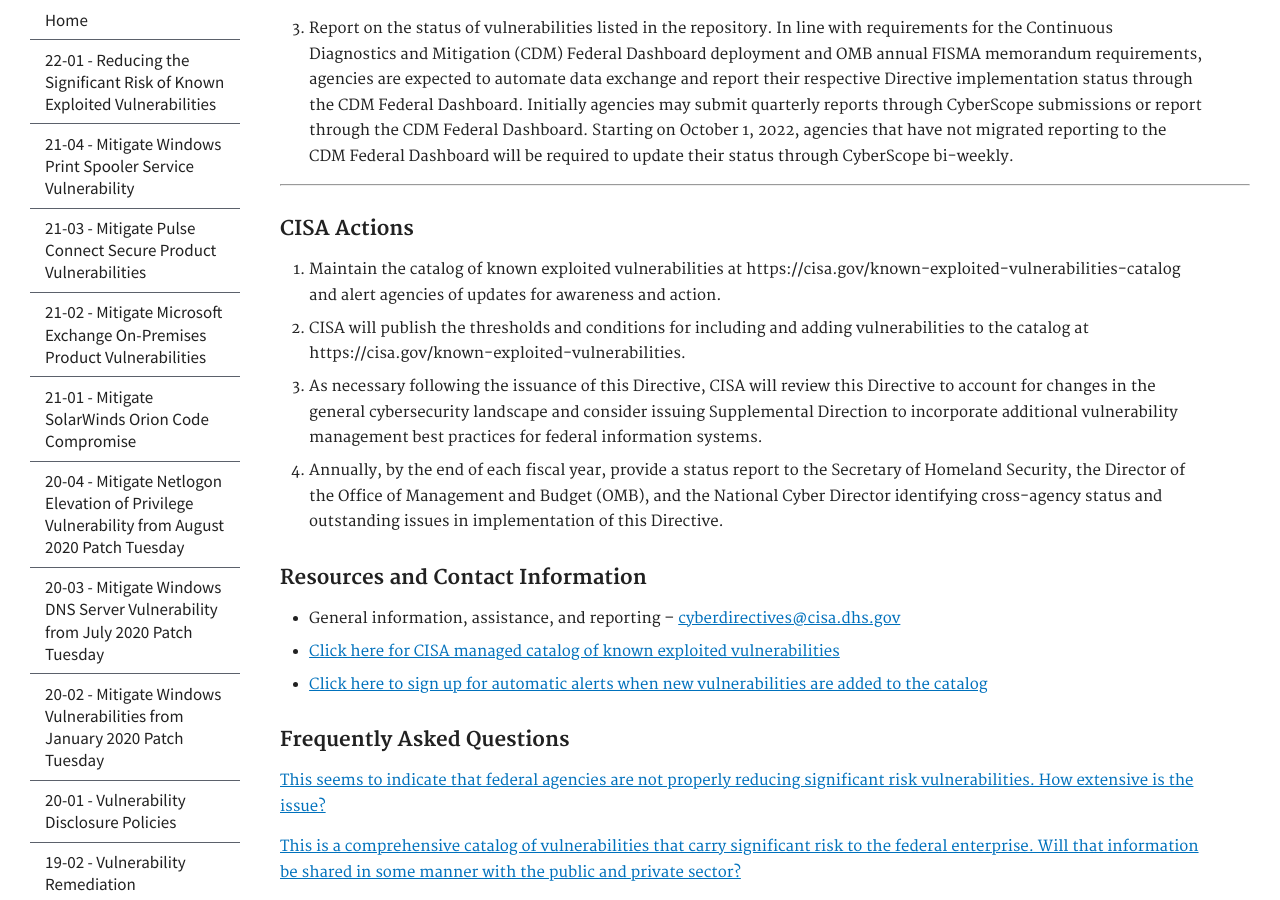
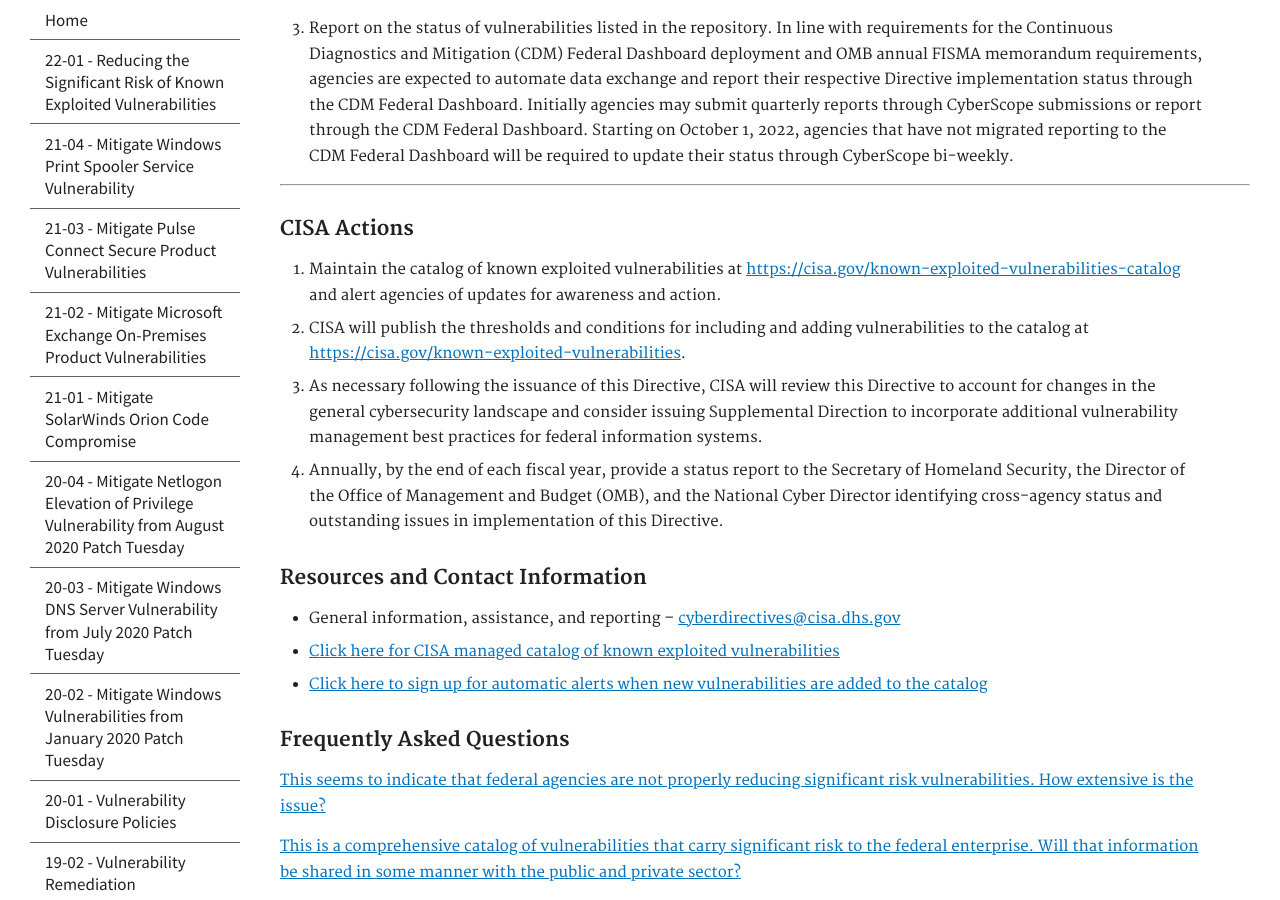
Before and after one commit to cisagov/cyber.dhs.gov, a Jekyll site: the page built from pages/22-01.md, in a window 1280 px wide and 900 px high, scrolled down 1877 px. Built offline with Jekyll 4.4.1, drawn with Linux system fonts in a browser that asks for light colours; part of the change alters nothing that is shown.

Commit message:
21-02 - adding hyperlinks

```diff
--- a/pages/22-01.md
+++ b/pages/22-01.md
@@ -57,8 +57,8 @@ This directive applies to all software and hardware found on federal information
 
 - - -
 ### CISA Actions
-1.	Maintain the catalog of known exploited vulnerabilities at https://cisa.gov/known-exploited-vulnerabilities-catalog and alert agencies of updates for awareness and action.
-2.	CISA will publish the thresholds and conditions for including and adding vulnerabilities to the catalog at https://cisa.gov/known-exploited-vulnerabilities.
+1.	Maintain the catalog of known exploited vulnerabilities at [https://cisa.gov/known-exploited-vulnerabilities-catalog](https://cisa.gov/known-exploited-vulnerabilities-catalog) and alert agencies of updates for awareness and action.
+2.	CISA will publish the thresholds and conditions for including and adding vulnerabilities to the catalog at [https://cisa.gov/known-exploited-vulnerabilities](https://cisa.gov/known-exploited-vulnerabilities).
 3.	As necessary following the issuance of this Directive, CISA will review this Directive to account for changes in the general cybersecurity landscape and consider issuing Supplemental Direction to incorporate additional vulnerability management best practices for federal information systems.
 4.	Annually, by the end of each fiscal year, provide a status report to the Secretary of Homeland Security, the Director of the Office of Management and Budget (OMB), and the National Cyber Director identifying cross-agency status and outstanding issues in implementation of this Directive.
 
```
